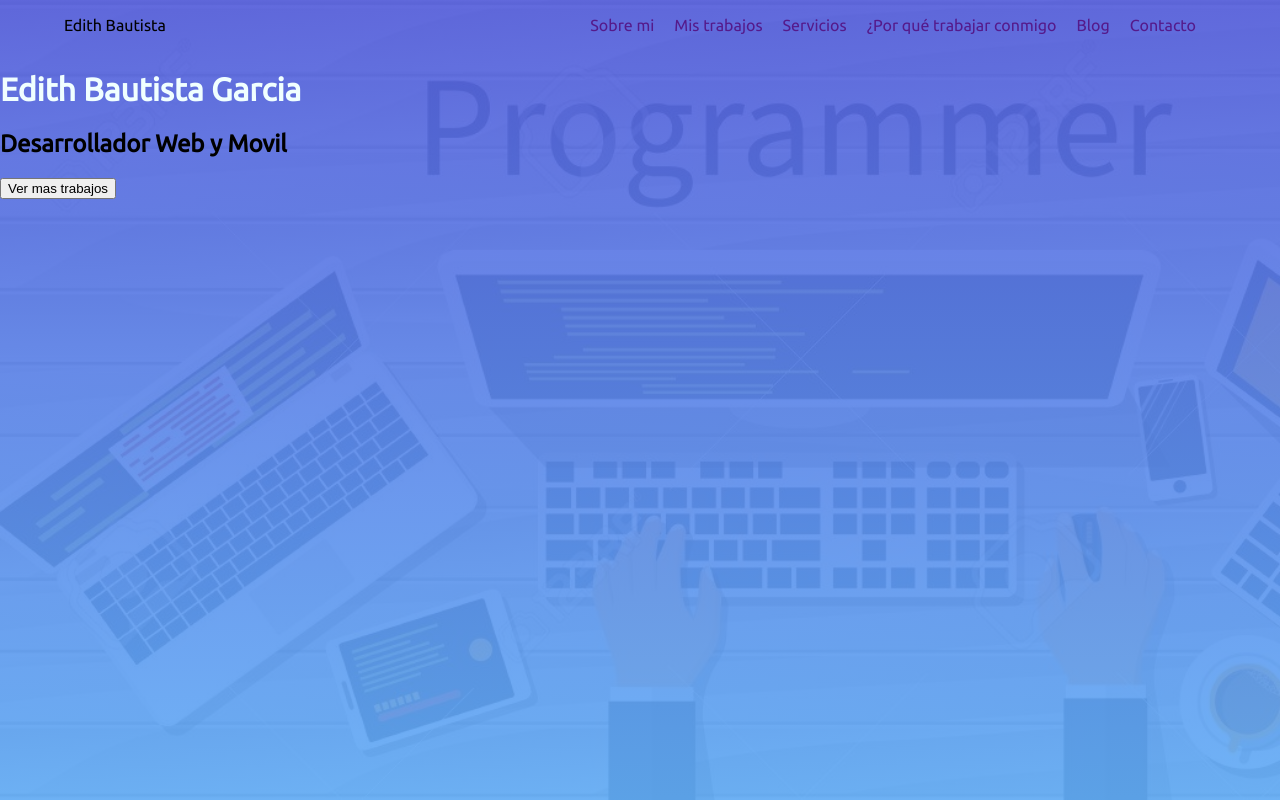
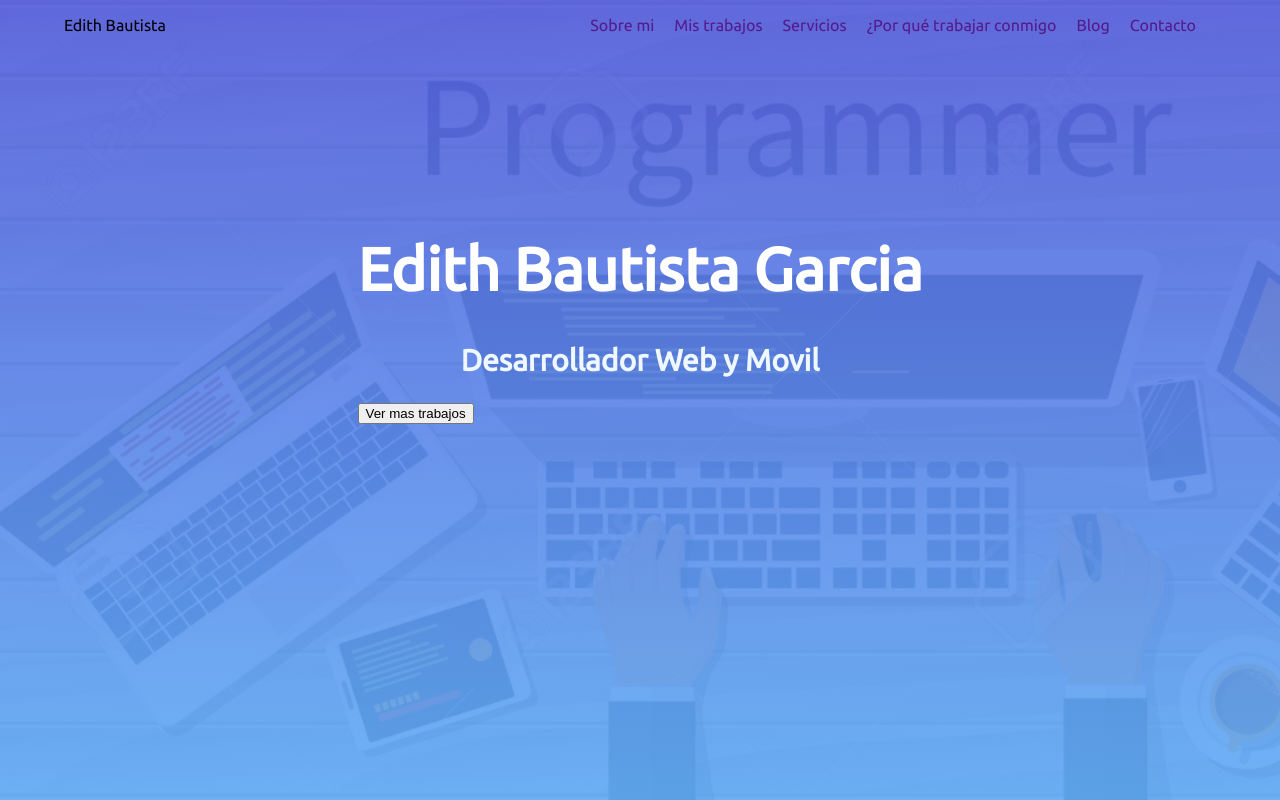
Before and after one commit to EdmaryBaga/EdithBautista, a PHP site: page / in a window 1280 px wide. Run offline with PHP 8.4, Linux system fonts and the light colour scheme.

Commit message:
Se centraron los elementos de nombre y profesion poniendo un max-width mayor al de contenedor y colocando un width: 100%, otra solucion seria cambiar el nombre de la clase contenedor de el contenedor con id, padre de contenedor-titulo

```diff
--- a/estilos/style.css
+++ b/estilos/style.css
@@ -16,8 +16,16 @@ header .contenedor {
     y debe tener la rederencia del padre al hijo*/
     display: flex;
     justify-content: space-between;
-    /*Justificamos el contenido de header*/
+    /*Justificamos el contenido de header y este depende del display sin este no se muestran los cambios*/
     text-decoration-color: aliceblue;
+}
+
+#contenedor-titulo {
+    display: flex;
+    justify-content: center;
+    margin: 18vh 0;
+    max-width: 1589px;
+    width: 100%;
 }
 
 header .lista-menu {
@@ -44,7 +52,14 @@ a {
 }
 
 h1 {
-    color: azure;
+    color: #fff;
+    font-size: 60px;
+}
+
+h2 {
+    color: aliceblue;
+    font-size: 30px;
+    text-align: center;
 }
 
 header {
--- a/index.html
+++ b/index.html
@@ -38,13 +38,15 @@
             </div>
         </div>
 
-        <h1>Edith Bautista Garcia</h1>
-        <h2>Desarrollador Web y Movil</h2>
-
-        <button>Ver mas trabajos</button>
+        <div class="contenedor" id="contenedor-titulo">
+            <div class="contenedor-titulo">
+                <h1>Edith Bautista Garcia</h1>
+                <h2>Desarrollador Web y Movil</h2>
+                <button>Ver mas trabajos</button>
+            </div>
+        </div>
 
     </header>
-
 </body>
 
 </html>
```
